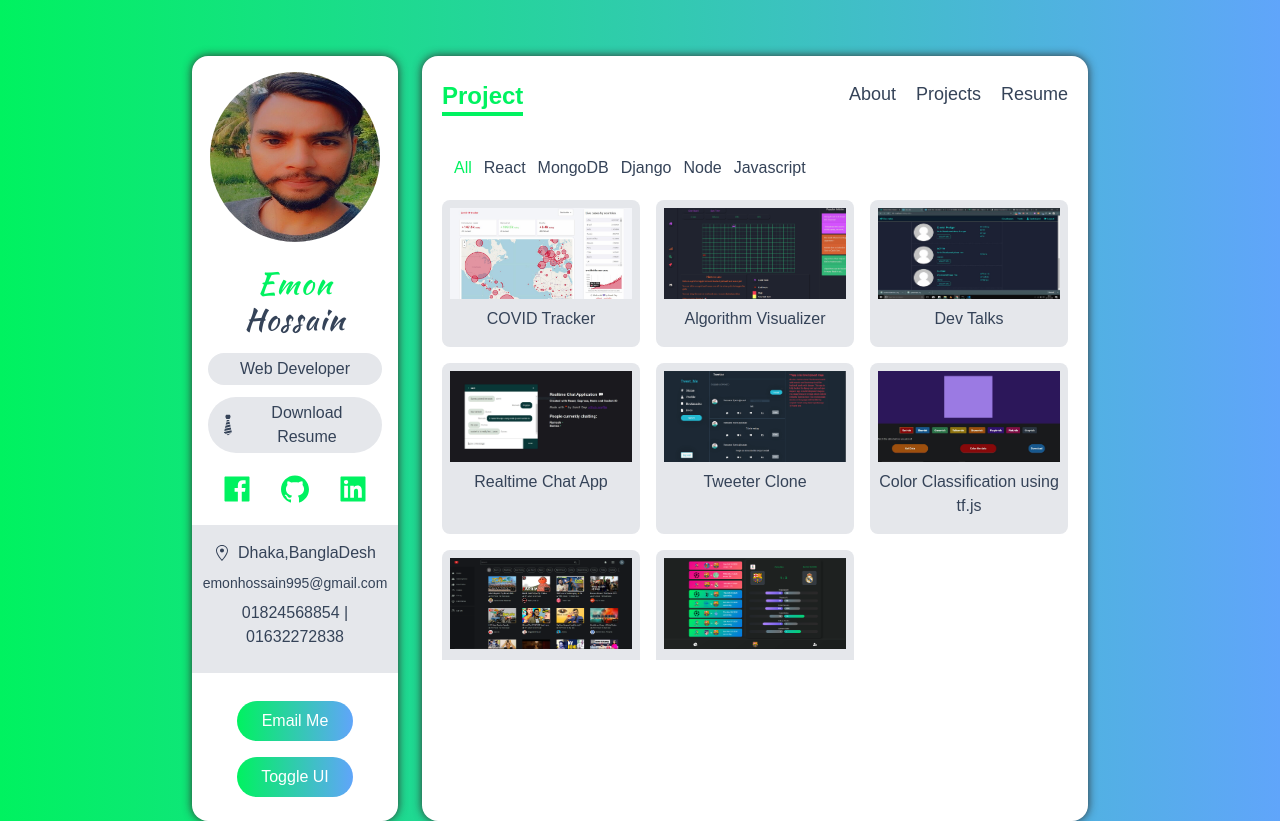
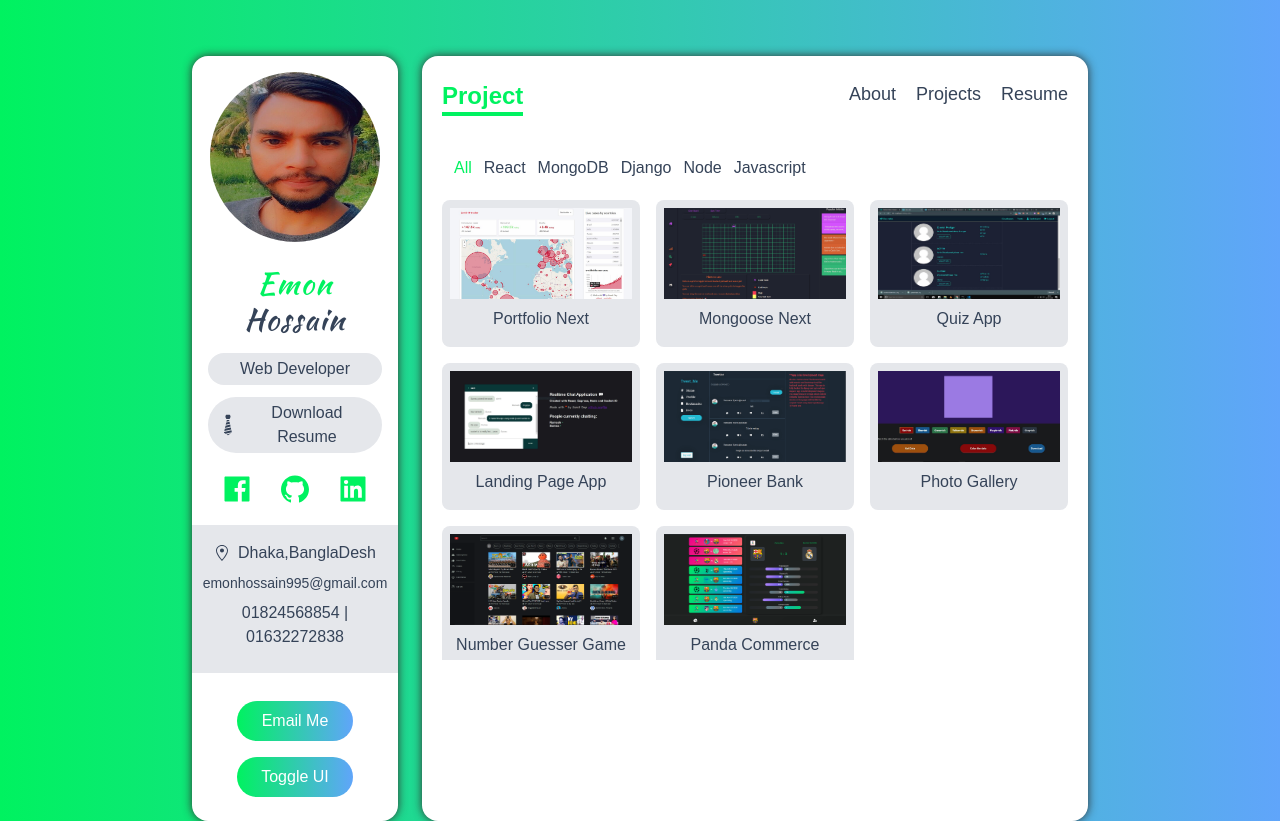
Before and after one commit to emon1995/portfolio-nextjs, a Next.js app: page /projects in a window 1280 px wide. Built offline with nearby package versions, Linux system fonts and the light colour scheme.

Commit message:
Project New Add

```diff
--- a/data.ts
+++ b/data.ts
@@ -112,38 +112,39 @@ export const tools: ISkill[] = [
 export const projects: IProject[] = [
   {
     id: 1,
-    name: 'COVID Tracker',
+    name: 'Portfolio Next',
     description:
-      'This app shows a statistical view about corona virus over the world',
+      'This app shows my portfolio',
     image_path: '/images/covid.jpg',
-    deployed_url: 'https://covid-19-tracker-by-sumit.web.app/',
-    github_url: 'https://github.com/Dey-Sumit/covid-19-tracker',
+    deployed_url: 'https://portfolio-nextjs-green-seven.vercel.app/',
+    github_url: 'https://github.com/emon1995/portfolio-nextjs',
     category: ['react'],
-    key_techs: ['React', 'Chart.js', 'Material UI'],
+    key_techs: ['React','Next Js', 'Tailwind CSS', 'TypeScript'],
   },
   {
     id: 2,
-    name: 'Algorithm Visualizer',
+    name: 'Mongoose Next',
     image_path: '/images/algoVisual.png',
-    deployed_url: 'https://visual-algorithm.web.app/',
-    github_url: 'https://github.com/Dey-Sumit/algorithm-visualizer',
+    deployed_url: 'https://github.com/emon1995/next-mongoose',
+    github_url: 'https://github.com/emon1995/next-mongoose',
     category: ['react'],
     description:
-      'An web app which shows how an algorithm (path finding or sorting) works with cool animation',
-    key_techs: ['React', 'firebase', 'Framer Motion'],
+      'An web app which shows how backend connected with MongoDB',
+    key_techs: ['React','Next Js', 'MongoDB'],
   },
 
   {
     id: 3,
-    name: 'Dev Talks',
+    name: 'Quiz App',
     image_path: '/images/dev.jpg',
-    deployed_url: 'https://dev-talks.herokuapp.com/',
-    github_url: 'https://github.com/Dey-Sumit/Dev-talks',
+    deployed_url: 'https://github.com/emon1995/quiz-app',
+    github_url: 'https://github.com/emon1995/quiz-app',
     category: ['node', 'mongoDB', 'react'],
     description:
-      'Social Media app for developers who can share project,create posts,etc...',
+      'Quiz app for developers who can quiz performs',
     key_techs: [
       'React',
+      'Next Js',
       'Redux',
       'Node',
       'Express',
@@ -155,66 +156,64 @@ export const projects: IProject[] = [
 
   {
     id: 4,
-    name: 'Realtime Chat App',
+    name: 'Landing Page App',
     image_path: '/images/chatapp.jpg',
-    deployed_url: 'https://sumit-chat.netlify.app/',
-    github_url: 'https://github.com/Dey-Sumit/chat-app-socket.io-react-node',
+    deployed_url: 'https://github.com/emon1995/next-landing-page',
+    github_url: 'https://github.com/emon1995/next-landing-page',
     category: ['node', 'react'],
     description:
-      'Basic Realtime Chat App where one can create a room can talk to each other',
-    key_techs: ['React', 'Node', 'Express', 'Socket', 'Bootstrap'],
+      'Landing Page App  Business purpose',
+    key_techs: ['React', 'Next Js', 'Tailwind Css'],
   },
 
   {
     id: 5,
-    name: 'Tweeter Clone',
+    name: 'Pioneer Bank',
     image_path: '/images/tweetme.jpg',
-    deployed_url: 'http://sumaxtweetme.pythonanywhere.com/',
-    github_url: 'https://github.com/Dey-Sumit/tweetme',
-    category: ['django', 'react'],
+    deployed_url: 'https://github.com/emon1995/pioneer-bank',
+    github_url: 'https://github.com/emon1995/pioneer-bank',
+    category: [ 'javascript'],
     description:
-      'First Django Project :) | Typical Social Media App where one can post,like ,comment etc',
-    key_techs: ['React', 'Django', 'Django REST API'],
+      "Pioneer Bank Static website",
+    key_techs: ['Html', 'CSS',],
   },
 
   {
     id: 6,
-    name: 'Color Classification using tf.js',
+    name: 'Photo Gallery',
     image_path: '/images/color.jpg',
     deployed_url: '!#',
-    github_url: 'https://github.com/Dey-Sumit/color-classification',
-    category: ['express'],
+    github_url: 'https://github.com/emon1995/PhotoGallery',
+    category: ['javascript'],
     description:
-      'Tried ML with JS :) | this app classifies a color using CNN algorithm in browser',
-    key_techs: ['Express', 'TensorFlow.js', 'Vanilla js'],
+      'Photo Gallery App Photo uploading app',
+    key_techs: ['Html', 'Css', 'JavaScript'],
   },
   {
     id: 7,
-    name: 'YouTube using YouTube ',
+    name: 'Number Guesser Game ',
     image_path: '/images/youtubeClone.png',
-    deployed_url: 'https://not-utube.web.app/',
-    github_url: 'https://github.com/Dey-Sumit/youtube-clone-tutorial-up',
-    category: ['express'],
+    deployed_url: 'https://github.com/emon1995/Number-Gusser-Game',
+    github_url: 'https://github.com/emon1995/Number-Gusser-Game',
+    category: ['javascript'],
     description:
-      'Full(almost) Functional YouTube replica where one can login with his/her youtube account to enjoy "not-YouTube".User can like a video,comment on a video & Much More ',
+      'Number Guesser Game App check number ',
     key_techs: [
-      'React',
-      'Redux',
-      'Firebase Auth',
-      'YouTube API',
-      'Sass',
-      'Bootstrap',
+      'Html',
+      'Css',
+      'Javascript',
+
     ],
   },
   {
     id: 8,
-    name: 'Football App',
+    name: 'Panda Commerce',
     image_path: '/images/football.png',
-    deployed_url: 'https://o-my-goal.web.app/',
-    github_url: 'https://github.com/Dey-Sumit/football-app',
-    category: ['react'],
+    deployed_url: 'https://github.com/emon1995/panda-commerce',
+    github_url: 'https://github.com/emon1995/panda-commerce',
+    category: ['javascript'],
     description:
-      'o my goal replica where an user can keep an eye on his favorite club.This app will keep providing \n all the statistics of that club.all the fans can also chat ',
-    key_techs: ['React', 'Redux', 'Firebase Auth', 'API', 'Sass', 'Bootstrap'],
+      'Panda Commerce Website e-commerce platform ',
+    key_techs: ['Html', 'Css', 'JavaScript ', ],
   },
 ];
```
